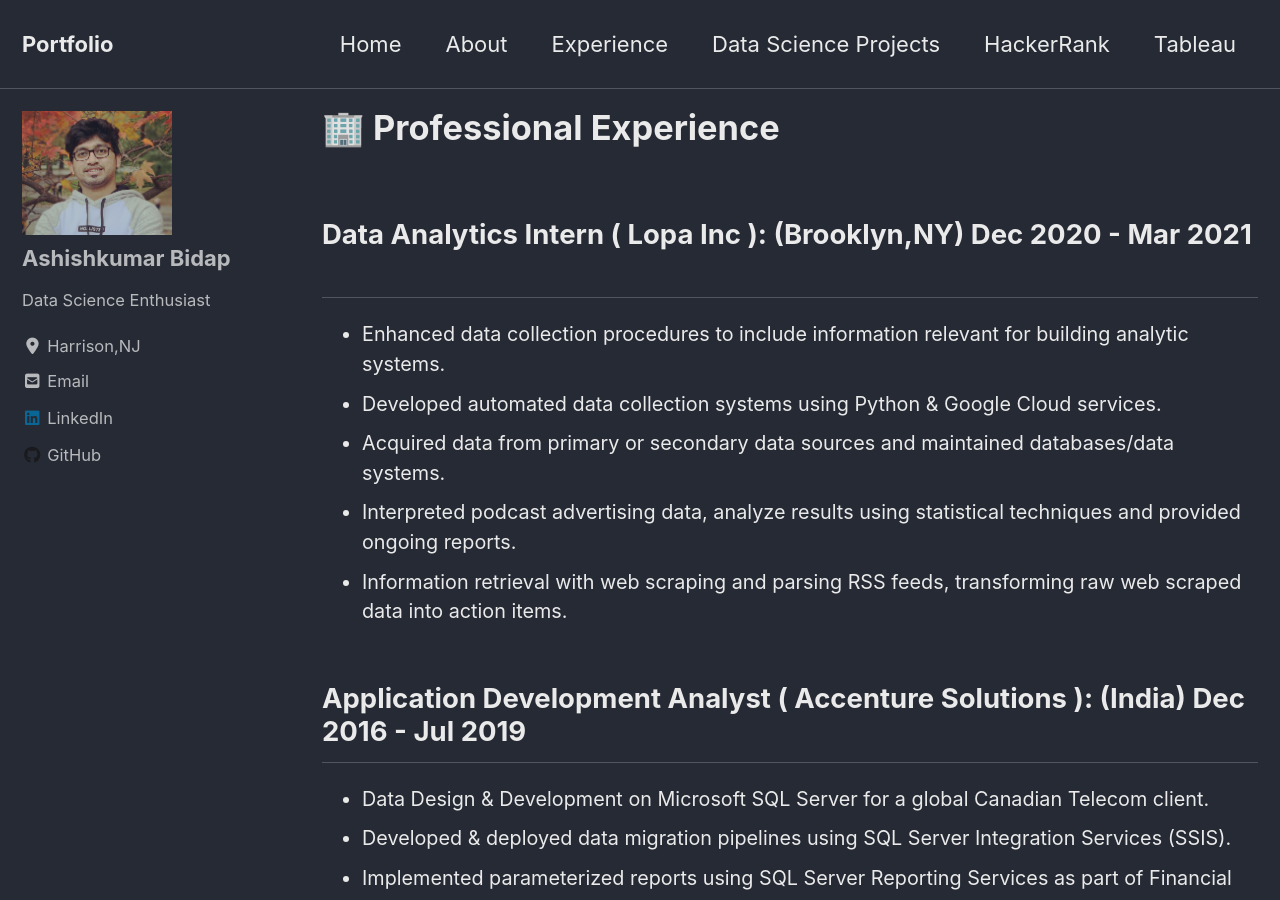
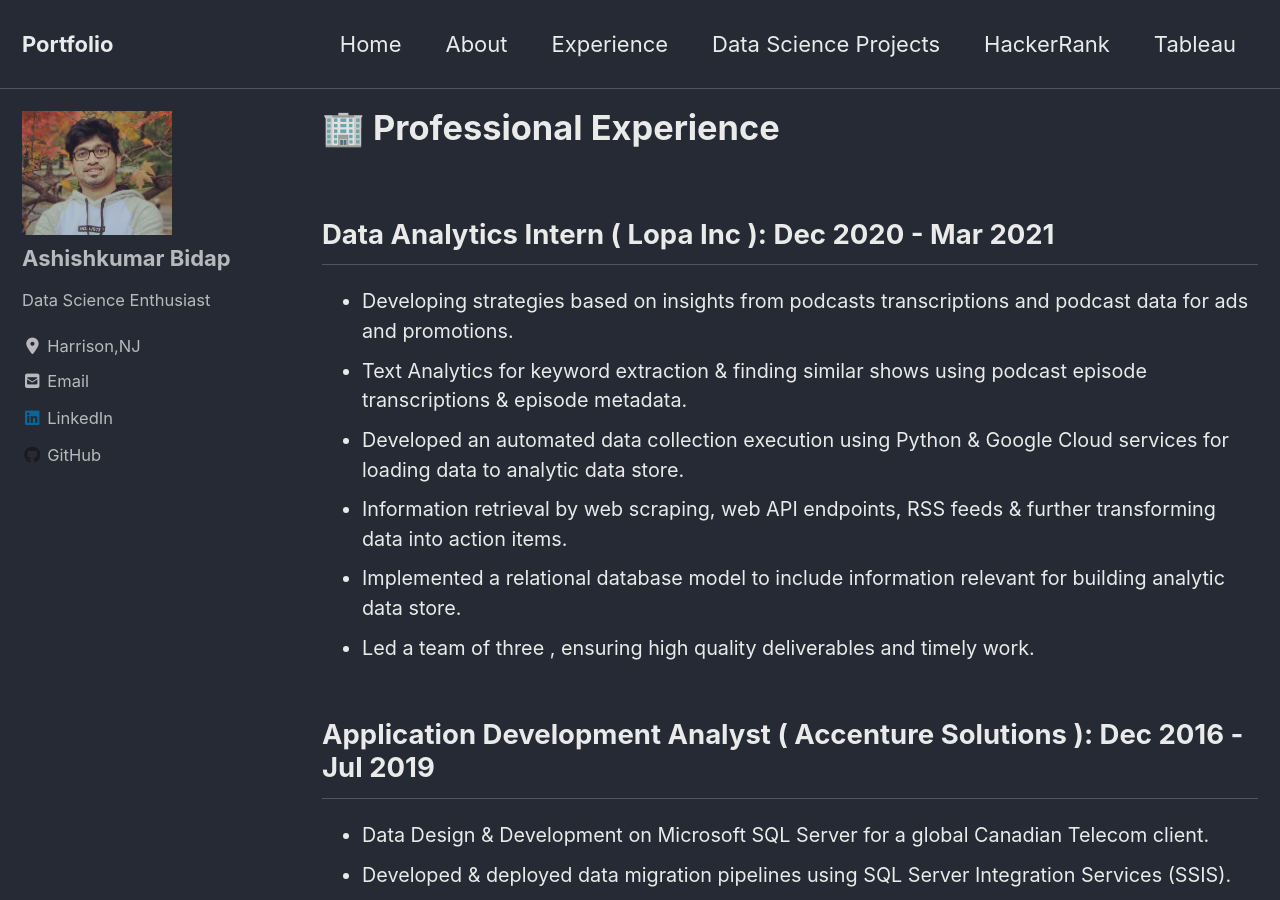
Before and after one commit to aashish-bidap/aashish-bidap.github.io, a Jekyll site: the page built from _pages/professional_experience.md, in a window 1280 px wide and 900 px high. Built offline with Jekyll 4.4.1, drawn with Linux system fonts in a browser that asks for light colours; cached includes are drawn as plain includes; nearby versions of some CDN libraries.

Commit message:
new changes of experential learning

```diff
--- a/_pages/professional_experience.md
+++ b/_pages/professional_experience.md
@@ -7,16 +7,15 @@
 #footer:
   #image: "/images/zakim.jpg"
 ---
+## Data Analytics Intern ( Lopa Inc ):  Dec 2020 - Mar 2021
+- Developing strategies based on insights from podcasts transcriptions and podcast data for ads and promotions.<br>
+- Text Analytics for keyword extraction & finding similar shows using podcast episode transcriptions & episode metadata.<br>
+- Developed an automated data collection execution using Python & Google Cloud services for loading data to analytic data store.<br>
+- Information retrieval by web scraping, web API endpoints, RSS feeds & further transforming data into action items.<br>
+- Implemented a relational database model to include information relevant for building analytic data store.<br>
+- Led a team of three , ensuring high quality deliverables and timely work.<br>
 
-
-## Data Analytics Intern ( Lopa Inc ): (Brooklyn,NY) Dec 2020 - Mar 2021
-- Enhanced data collection procedures to include information relevant for building analytic systems.<br>
-- Developed automated data collection systems using Python & Google Cloud services.<br>
-- Acquired data from primary or secondary data sources and maintained databases/data systems.<br>
-- Interpreted podcast advertising data, analyze results using statistical techniques and provided ongoing reports.<br>
-- Information retrieval with web scraping and parsing RSS feeds, transforming raw web scraped data into action items.<br>
-
-## Application Development Analyst ( Accenture Solutions ): (India) Dec 2016 - Jul 2019
+## Application Development Analyst ( Accenture Solutions ):    Dec 2016 - Jul 2019
 -	Data Design & Development on Microsoft SQL Server for a global Canadian Telecom client. <br>
 -	Developed & deployed data migration pipelines using SQL Server Integration Services (SSIS). <br>
 -	Implemented parameterized reports using SQL Server Reporting Services as part of Financial Reporting.<br>
```
